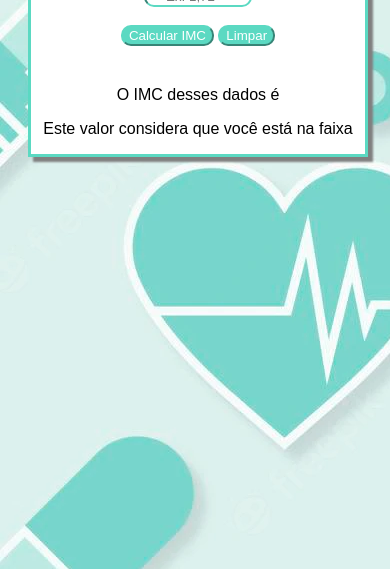
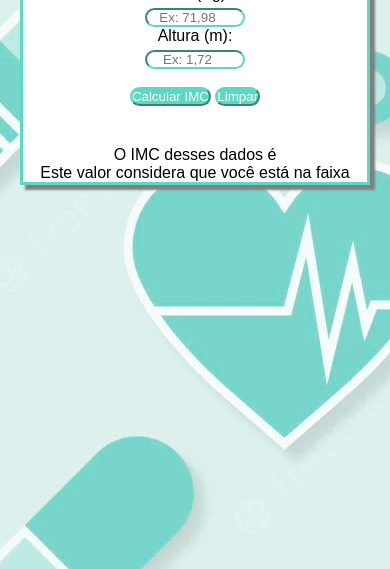
Before and after one commit to AndreLSBrito/caculadoraIMC, a plain HTML site: page index.html in a window 390 px wide. Shown: the part 275-844 px from the top of the page. Drawn offline with Linux system fonts and the light colour scheme.

Commit message:
fixed the responsive

```diff
--- a/CSS/style.css
+++ b/CSS/style.css
@@ -1,6 +1,15 @@
+* {
+  /* resetando todos os seletores e atribuindo as caixas de acordo com a borda */
+  margin: 0;
+  padding: 0;
+  box-sizing: border-box;
+}
+
 body {
   background-image: url(./assets/backGroud.jpeg);
   padding: 20px;
+
+  height: 100vh;
 }
 
 main {
@@ -12,7 +21,7 @@ main {
   border-width: medium;
   border-style: solid;
   border-color: #5bd9c2;
-  margin: 20% auto;
+  margin: 200px auto;
   box-shadow: 5px 5px 2px gray;
 }
 
```
